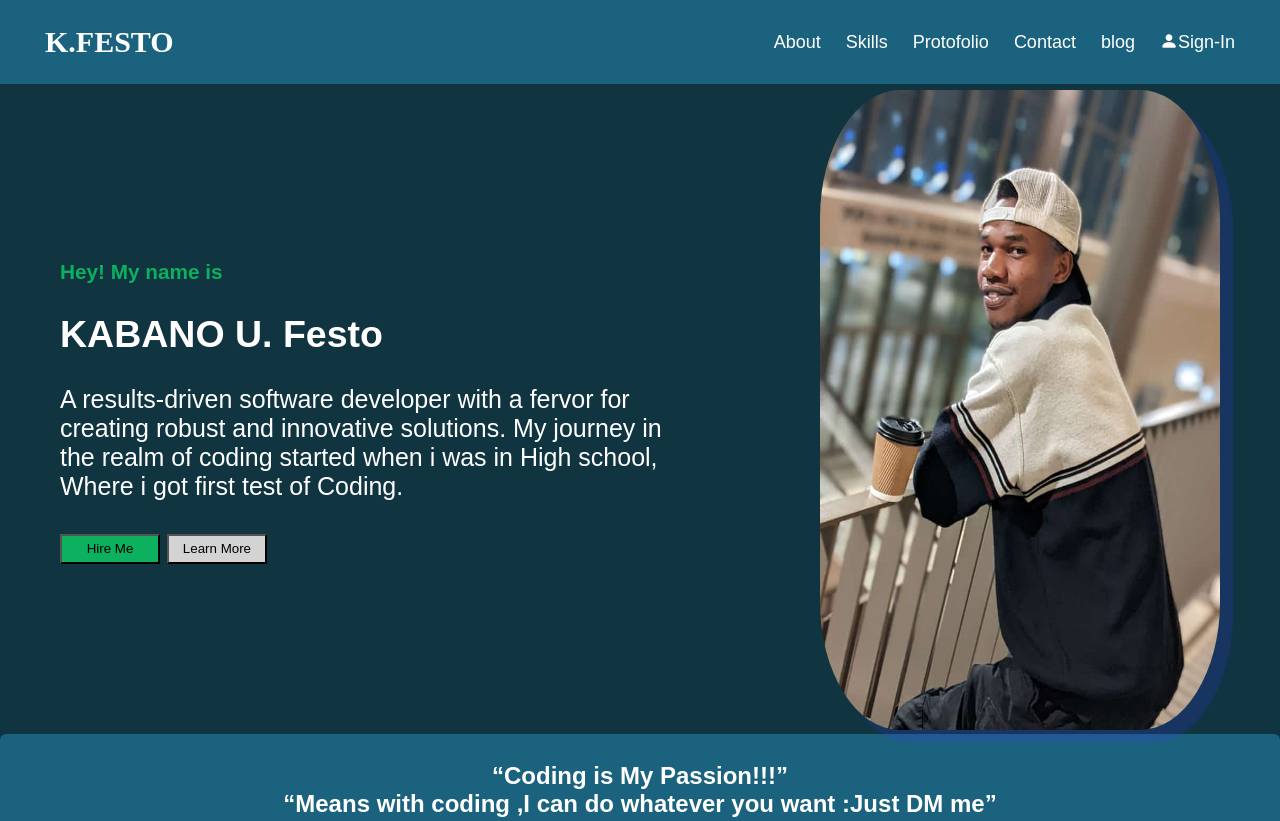
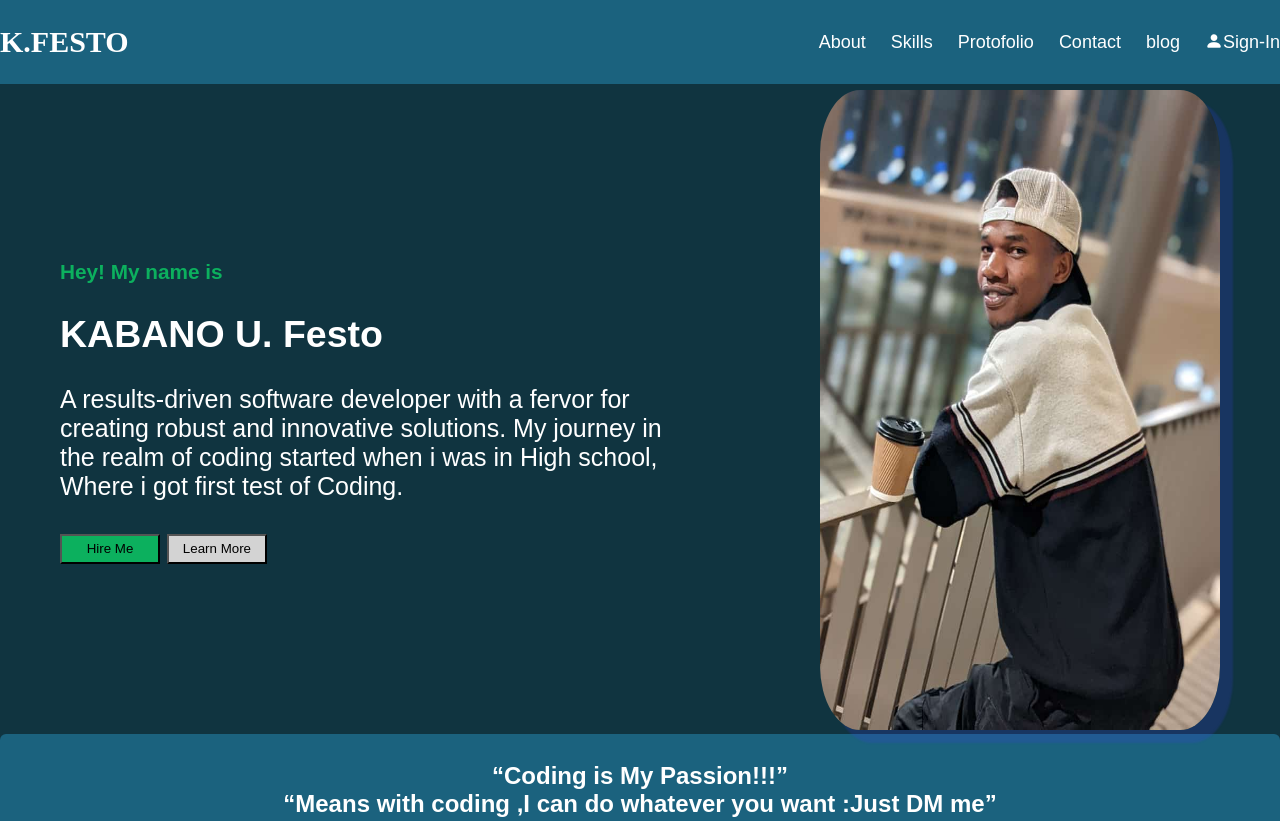
Before and after one commit to olivierNiyitanga/My-Brand, a website: page index.html in a window 1280 px wide. Shown: the top 821 px of the page. Drawn offline with nearby package versions, Linux system fonts and the light colour scheme; no server answers.

Commit message:
ft-padding

```diff
--- a/css/home.css
+++ b/css/home.css
@@ -29,9 +29,9 @@ body {
 }
 
 .content {
-    max-width: 1250px;
+    max-width: 1340px;
     margin: auto;
-    padding: 0 30px;
+    /* padding: 0 30px; */
 }
 
 .content-about {
--- a/index.html
+++ b/index.html
@@ -53,7 +53,7 @@
             </div>
             <div>
                 <img src="./picture/f.jpg" id="img" class="rounded float-end" alt="..."
-                    style="height:40em; width:25em;border-radius: 20%;">
+                    style="height:40em; width:25em;border-radius: 10%;">
             </div>
         </div>
         <div class="copyRight"><br>
```
